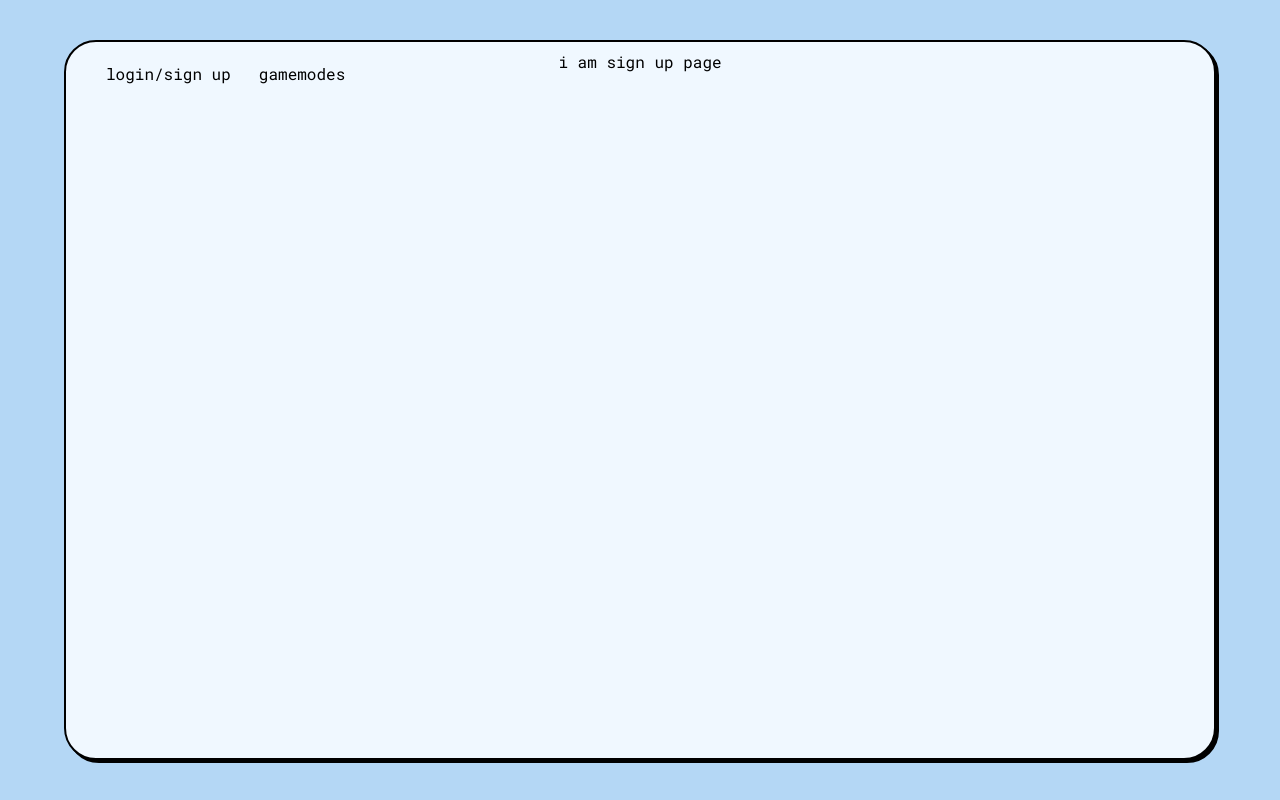
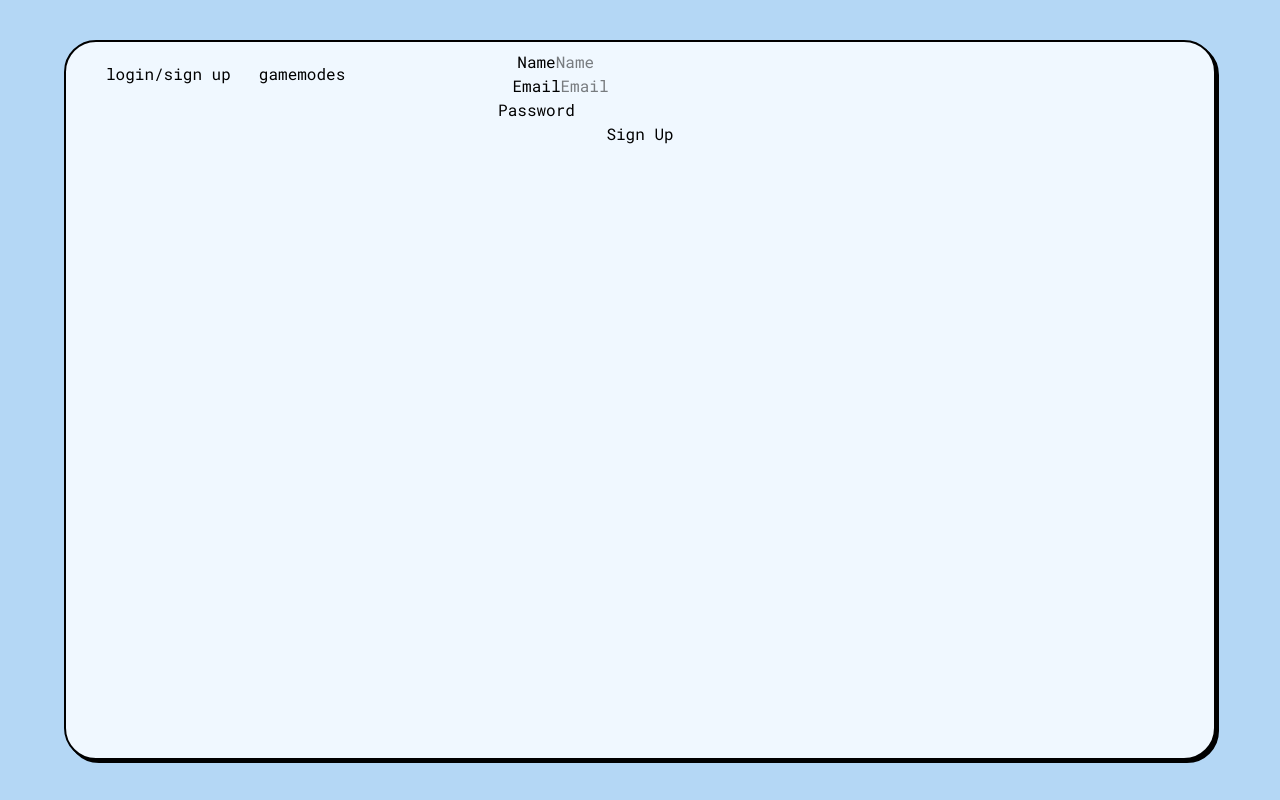
Before and after one commit to falloutpizza/countryguessr-with-nextjs, a Next.js app: page /signup in a window 1280 px wide. Built offline with nearby package versions, Linux system fonts and the light colour scheme.

Commit message:
added frontend signup form

```diff
--- a/package.json
+++ b/package.json
@@ -16,7 +16,8 @@
     "nodemailer": "^7.0.13",
     "react": "19.2.4",
     "react-dom": "19.2.4",
-    "uuid": "^14.0.0"
+    "uuid": "^14.0.0",
+    "zod": "^4.3.6"
   },
   "devDependencies": {
     "@tailwindcss/postcss": "^4",
--- a/src/app/api/users/signup/route.ts
+++ b/src/app/api/users/signup/route.ts
@@ -21,8 +21,6 @@ export async function POST(req: NextRequest) {
         const newUser = new User({ username, email, password: hashedPassword });
         const savedUser = await newUser.save()
 
-        console.log(savedUser)
-
         //send verification mail
         sendEmail({email, emailType:"VERIFY", userId:savedUser._id})
 
--- a/src/app/signup/page.tsx
+++ b/src/app/signup/page.tsx
@@ -1,3 +1,57 @@
-export default function SignUp() {
-  return <h1>i am sign up page</h1>;
+"use client";
+
+import { useActionState } from "react";
+import { SignupFormSchema, FormState } from "@/src/lib/schemas";
+import * as z from "zod";
+
+async function signup(state: FormState, formData: FormData) {
+  const validatedFields = SignupFormSchema.safeParse({
+    username: formData.get("username"),
+    email: formData.get("email"),
+    password: formData.get("password"),
+  });
+
+  if (!validatedFields.success) {
+    return {
+      errors: z.treeifyError(validatedFields.error).properties,
+    };
+  }
 }
+
+export default function SignupForm() {
+  const [state, action, pending] = useActionState(signup, undefined);
+
+  return (
+    <form action={action}>
+      <div>
+        <label htmlFor="username">Name</label>
+        <input id="username" name="username" placeholder="Name" />
+      </div>
+      {state?.errors?.username && <p>{state.errors.username.errors}</p>}
+
+      <div>
+        <label htmlFor="email">Email</label>
+        <input id="email" name="email" placeholder="Email" />
+      </div>
+      {state?.errors?.email && <p>{state.errors.email.errors}</p>}
+
+      <div>
+        <label htmlFor="password">Password</label>
+        <input id="password" name="password" type="password" />
+      </div>
+      {state?.errors?.password && (
+        <div>
+          <p>Password must:</p>
+          <ul>
+            {state.errors.password.errors.map((error) => (
+              <li key={error}>- {error}</li>
+            ))}
+          </ul>
+        </div>
+      )}
+      <button disabled={pending} type="submit">
+        Sign Up
+      </button>
+    </form>
+  );
+}
--- a/src/helpers/services/mailer.js
+++ b/src/helpers/services/mailer.js
@@ -5,16 +5,19 @@ import User from "@/src/models/userSchema";
 export default async function sendEmail({ email, emailType, userId }) {
   try {
     const token = uuid();
+    let text;
     if (emailType === "VERIFY") {
       await User.findByIdAndUpdate(userId, {
         verifyToken: token,
         verifyTokenExpiry: Date.now() + 6 * 60 * 60 * 1000,
       });
+      text = `<p>thanks for signing up for countryguessr dot com! to verify your account, <a href = "${process.env.DOMAIN}/verifyemail?token=${token}">click here</a> or copy paste the following link into your browser: <br> ${process.env.DOMAIN}/verifyemail?token=${token}</p>`;
     } else if (emailType === "RESET") {
       await User.findByIdAndUpdate(userId, {
         forgotPasswordToken: token,
         forgotPasswordExpiry: Date.now() + 6 * 60 * 60 * 1000,
       });
+      text = `<p>to reset your password, <a href = "${process.env.DOMAIN}/resetpassword?token=${token}">click here</a> or copy paste the following link into your browser: <br> ${process.env.DOMAIN}/resetpassword?token=${token}</p>`;
     }
 
     let transport = nodemailer.createTransport({
@@ -31,7 +34,7 @@ export default async function sendEmail({ email, emailType, userId }) {
       to: email,
       subject:
         emailType === "VERIFY" ? "Verify your email" : "Reset your password",
-      html: token, //change text lol
+      html: text,
     };
 
     const mailResponse = await transport.sendMail(mailOption);
--- /dev/null
+++ b/src/lib/schemas.ts
@@ -0,0 +1,26 @@
+import * as z from "zod";
+
+export const SignupFormSchema = z.object({
+  username: z
+    .string()
+    .min(2, { error: "username must be at least 2 characters long!" })
+    .trim(),
+  email: z.email({ error: "please enter a valid email!" }).trim(),
+  password: z
+    .string()
+    .min(8, { error: "be at least 8 characters long" })
+    .regex(/[a-zA-Z]/, { error: "contain at least one letter" })
+    .regex(/[0-9]/, { error: "contain at least one number" })
+    .trim(),
+});
+
+export type FormState =
+  | {
+      errors?: {
+        username?:{ errors: string[] };
+        email?: { errors: string[] };
+        password?: { errors: string[] };
+      };
+      message?: string;
+    }
+  | undefined;
```
Also changed, not shown: 1 other file (tests, documents, lock files or other folders).
